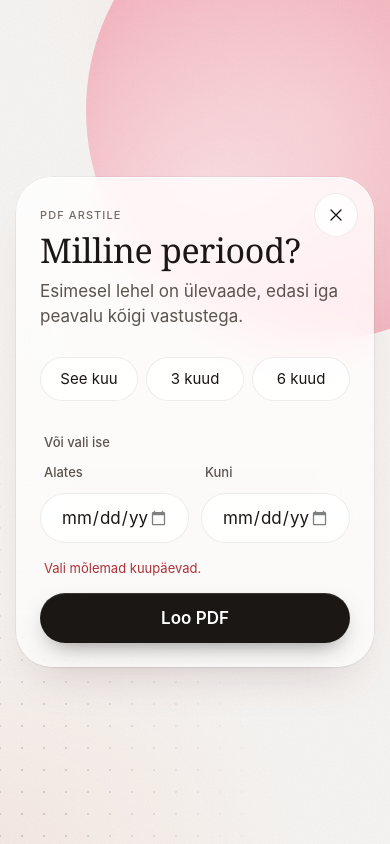
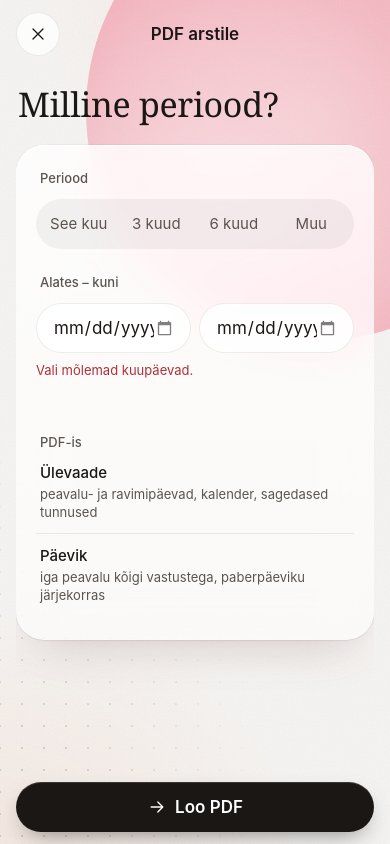
Before and after one commit to rasmus-antsi/peavalu., a Django app: page /eksport/pdf/ in a window 390 px wide. Run offline with Django 5.2, Linux system fonts and the light colour scheme; the visitor is signed in with stand-in values (Sample User, id 1); data that the repository does not hold is empty; some libraries are stand-ins or nearby versions; some web fonts are replaced.

Commit message:
Open the PDF export in the entry form's sheet
On phones it slides up like the entry form (grabber, pull down to close,
the log scaling back); on desktop it is the same centred card. Presets
fill the dates, touching a date switches to Muu, and the PDF opens in a
new tab/viewer so the home-screen app never gets stuck on it.

Co-Authored-By: Claude Opus 5.5 (1M context) <noreply@anthropic.com>

```diff
--- a/a_tracker/forms.py
+++ b/a_tracker/forms.py
@@ -89,17 +89,36 @@ class HeadacheEntryForm(forms.ModelForm):
 
 
 class ExportRangeForm(forms.Form):
+    """A preset period, or any dates. Presets win, so the form also works without JavaScript."""
+
     MAX_DAYS = 2 * 366
+    PRESETS = [("1", "See kuu", 0), ("3", "3 kuud", 2), ("6", "6 kuud", 5)]   # key, label, months back
 
-    alates = forms.DateField(label="Alates", widget=forms.DateInput(format="%Y-%m-%d", attrs={"type": "date"}))
-    kuni = forms.DateField(label="Kuni", widget=forms.DateInput(format="%Y-%m-%d", attrs={"type": "date"}))
+    periood = forms.ChoiceField(choices=[(k, label) for k, label, _ in PRESETS] + [("muu", "Muu")], required=False)
+    alates = forms.DateField(required=False, widget=forms.DateInput(format="%Y-%m-%d", attrs={"type": "date"}))
+    kuni = forms.DateField(required=False, widget=forms.DateInput(format="%Y-%m-%d", attrs={"type": "date"}))
+
+    def __init__(self, *args, today, **kwargs):
+        super().__init__(*args, **kwargs)
+        self.today = today
+
+    @staticmethod
+    def preset_ranges(today):
+        first = today.replace(day=1)
+        for key, label, back in ExportRangeForm.PRESETS:
+            index = first.year * 12 + first.month - 1 - back
+            yield key, label, first.replace(year=index // 12, month=index % 12 + 1), today
 
     def clean(self):
         cleaned = super().clean()
+        preset = {key: (start, end) for key, _, start, end in self.preset_ranges(self.today)}.get(cleaned.get("periood"))
+        if preset:
+            cleaned["alates"], cleaned["kuni"] = preset
         start, end = cleaned.get("alates"), cleaned.get("kuni")
-        if start and end:
-            if start > end:
-                raise forms.ValidationError("Algus peab olema enne lõppu.")
-            if (end - start).days > self.MAX_DAYS:
-                raise forms.ValidationError("Vali kuni kaheaastane periood.")
+        if not (start and end):
+            raise forms.ValidationError("Vali mõlemad kuupäevad.")
+        if start > end:
+            raise forms.ValidationError("Algus peab olema enne lõppu.")
+        if (end - start).days > self.MAX_DAYS:
+            raise forms.ValidationError("Vali kuni kaheaastane periood.")
         return cleaned
--- a/a_tracker/templates/a_tracker/export_form.html
+++ b/a_tracker/templates/a_tracker/export_form.html
@@ -1,41 +1,72 @@
 {% extends "base.html" %}
 
 {% block title %}PDF arstile · Peavalu{% endblock %}
-{% block body_class %}page-center{% endblock %}
+{% block body_class %}page-form{% endblock %}
 
 {% block app %}
-<main class="center">
-  <div class="card glass confirm export">
-    <a href="{% url 'entry_list' %}" class="icon-btn export__close" aria-label="Sulge">
+{# data-modal-src: the log fetches this block and shows it in the same sheet as the entry form #}
+<div class="form-page" data-modal-src>
+{# target=_blank: from the home-screen app the PDF opens in a viewer with Done, not a dead end #}
+<form method="get" action="{% url 'export_pdf' %}" target="_blank" class="shell shell--form shell--export"
+      hx-boost="false" novalidate data-export-form>
+
+  <header class="bar">
+    <a href="{% url 'entry_list' %}" class="icon-btn" aria-label="Sulge" data-form-close hx-boost="false">
       <svg class="icon"><use href="#i-close"/></svg>
     </a>
-    <p class="eyebrow">PDF arstile</p>
-    <h1 class="confirm__title">Milline periood?</h1>
-    <p class="confirm__text">Esimesel lehel on ülevaade, edasi iga peavalu kõigi vastustega.</p>
+    <p class="bar__title">PDF arstile</p>
+    <span class="icon-btn is-ghost" aria-hidden="true"></span>
+  </header>
 
-    {# The PDF is a file, not a page: never load it through htmx #}
-    <div class="chips export__presets">
-      {% for label, start, end in presets %}
-        <a class="chip" href="{% url 'export_pdf' %}?alates={{ start|date:'Y-m-d' }}&kuni={{ end|date:'Y-m-d' }}" hx-boost="false">{{ label }}</a>
+  <div class="export__body">
+    <h2 class="step__title" tabindex="-1">Milline periood?</h2>
+
+    <div class="card glass">
+      <div class="group">
+        <p class="group__label">Periood</p>
+        <div class="seg seg--export" role="radiogroup" aria-label="Periood">
+          {% for p in presets %}
+            <label class="seg__opt">
+              <input type="radio" name="periood" value="{{ p.key }}" data-start="{{ p.start|date:'Y-m-d' }}" data-end="{{ p.end|date:'Y-m-d' }}" data-count="{{ p.count }}"{% if form.periood.value == p.key %} checked{% endif %}>
+              {{ p.label }}
+            </label>
           {% endfor %}
+          <label class="seg__opt">
+            <input type="radio" name="periood" value="muu"{% if form.periood.value == "muu" %} checked{% endif %}>
+            Muu
+          </label>
+        </div>
       </div>
 
-    <form method="get" action="{% url 'export_pdf' %}" class="export__range" hx-boost="false" novalidate>
-      <p class="group__label">Või vali ise</p>
+      <div class="group">
+        <p class="group__label">Alates – kuni</p>
         <div class="export__dates">
-        <label class="field">
-          <span class="group__label">{{ form.alates.label }}</span>
-          <span class="input">{{ form.alates }}</span>
-        </label>
-        <label class="field">
-          <span class="group__label">{{ form.kuni.label }}</span>
-          <span class="input">{{ form.kuni }}</span>
-        </label>
+          <label class="input"><span class="sr-only">Alates</span>{{ form.alates }}</label>
+          <label class="input"><span class="sr-only">Kuni</span>{{ form.kuni }}</label>
         </div>
         {% for err in form.non_field_errors %}<p class="field__error">{{ err }}</p>{% endfor %}
-      {% if form.alates.errors or form.kuni.errors %}<p class="field__error">Vali mõlemad kuupäevad.</p>{% endif %}
-      <button type="submit" class="btn btn--primary btn--block">Loo PDF</button>
+        <p class="export__summary" data-export-summary>
+          {% for p in presets %}{% if form.periood.value == p.key %}{{ p.count }} peavalu{% endif %}{% endfor %}
+        </p>
+      </div>
+
+      <div class="group">
+        <p class="group__label">PDF-is</p>
+        <ul class="export__contents">
+          <li><b>Ülevaade</b><span>peavalu- ja ravimipäevad, kalender, sagedased tunnused</span></li>
+          <li><b>Päevik</b><span>iga peavalu kõigi vastustega, paberpäeviku järjekorras</span></li>
+        </ul>
+      </div>
+    </div>
+  </div>
+
+  <footer class="actions">
+    <button type="submit" class="btn btn--primary btn--save">
+      <svg class="icon"><use href="#i-arrow"/></svg>
+      <span>Loo PDF</span>
+      <kbd class="kbd">↵</kbd>
+    </button>
+  </footer>
 </form>
 </div>
-</main>
 {% endblock %}
--- a/a_tracker/views.py
+++ b/a_tracker/views.py
@@ -119,27 +119,22 @@ def entry_delete(request, pk):
     return render(request, "a_tracker/entry_delete.html", {"entry": entry})
 
 
-def _export_presets(today):
-    this_month = today.replace(day=1)
-    return [
-        ("See kuu", this_month, today),
-        ("3 kuud", _shift_month(this_month, -2), today),
-        ("6 kuud", _shift_month(this_month, -5), today),
-    ]
-
-
 def export_form(request, form=None):
     today = timezone.localdate()
     if form is None:
-        form = ExportRangeForm(initial={"alates": _shift_month(today.replace(day=1), -2), "kuni": today})
-    return render(request, "a_tracker/export_form.html", {
-        "form": form,
-        "presets": _export_presets(today),
-    })
+        three = next(r for r in ExportRangeForm.preset_ranges(today) if r[0] == "3")
+        form = ExportRangeForm(initial={"periood": "3", "alates": three[2], "kuni": three[3]}, today=today)
+    entries = HeadacheEntry.objects.filter(user=request.user)
+    presets = [
+        {"key": key, "label": label, "start": start, "end": end,
+         "count": entries.filter(date__range=(start, end)).count()}
+        for key, label, start, end in ExportRangeForm.preset_ranges(today)
+    ]
+    return render(request, "a_tracker/export_form.html", {"form": form, "presets": presets})
 
 
 def export_pdf(request):
-    form = ExportRangeForm(request.GET)
+    form = ExportRangeForm(request.GET, today=timezone.localdate())
     if not form.is_valid():
         return export_form(request, form)
     start, end = form.cleaned_data["alates"], form.cleaned_data["kuni"]
--- a/static/css/app.css
+++ b/static/css/app.css
@@ -1333,13 +1333,34 @@ input[type="time"]::-webkit-calendar-picker-indicator { display: none; }
 .confirm__title { font: var(--t-large); letter-spacing: var(--track-title); }
 .confirm__text { font: var(--t-body-long); color: var(--text-2); }
 
-/* PDF export page */
-.export { position: relative; }
-.export__close { position: absolute; top: var(--s-4); right: var(--s-4); }
-.export__presets { display: grid; grid-template-columns: repeat(3, 1fr); margin-top: var(--s-5); }
-.export__range { display: flex; flex-direction: column; margin-top: var(--s-6); }
-.export__dates { display: grid; grid-template-columns: 1fr 1fr; gap: var(--s-3); margin-bottom: var(--s-4); }
-.export__range .field__error { margin: 0 var(--s-1) var(--s-4); }
+/* PDF export: the same sheet / card as the entry form, one step long */
+.shell--export { grid-template-rows: auto minmax(0, 1fr) auto; }
+.export__body { min-height: 0; overflow-y: auto; overscroll-behavior: contain; scrollbar-width: none; padding: var(--s-2) 0 var(--s-4); }
+.export__body::-webkit-scrollbar { display: none; }
+.seg--export .seg__opt { padding: 0 6px; white-space: nowrap; }
+.seg--export .seg__opt:has(input:checked) {
+  background: var(--surface);
+  color: var(--text-1);
+  font: var(--t-subhead-em);
+  box-shadow: 0 1px 2px oklch(21% .008 55 / .08), var(--hairline);
+}
+.seg--export .seg__opt:has(input:focus-visible) { outline: 2px solid var(--rose); outline-offset: -2px; }
+.export__dates { display: grid; grid-template-columns: repeat(2, minmax(0, 1fr)); gap: var(--s-2); }
+.export__dates .input { min-width: 0; padding: 0 var(--s-4); }
+.export__dates input::-webkit-calendar-picker-indicator { margin-left: 0; }
+.export__summary { min-height: 18px; margin: var(--s-3) var(--s-1) 0; font: var(--t-footnote); color: var(--text-2); }
+.export__summary:empty { display: none; }
+.export__contents { list-style: none; display: flex; flex-direction: column; }
+.export__contents li { display: flex; flex-direction: column; gap: 2px; padding: var(--s-3) var(--s-1); border-top: 1px solid var(--line); }
+.export__contents li:first-child { border-top: 0; padding-top: 0; }
+.export__contents b { font: var(--t-subhead-em); }
+.export__contents span { font: var(--t-footnote); color: var(--text-2); }
+.shell--export .actions .btn--save { flex: 1; }
+@media (min-width: 960px) {
+  .shell--export, .entry-modal .shell--export { height: auto; max-height: calc(100dvh - 48px); }
+  .shell--export .card { background: none; box-shadow: none; -webkit-backdrop-filter: none; backdrop-filter: none; padding: 0; border-radius: 0; }
+  .shell--export .actions .btn--save { flex: 0 0 auto; min-width: 200px; margin-left: auto; }
+}
 
 /* --------------------------------------------------------------------------
    Continuous (squircle) corners where supported — Apple's shape.
--- a/static/js/app.js
+++ b/static/js/app.js
@@ -295,6 +295,7 @@
 
   async function openEntrySheet(url) {
     if (topDialog()) return;
+    $$("details.menu[open]").forEach((d) => { d.open = false; });
     let text;
     try { text = await load(url); } catch { navigate(url); return; }
     cache.delete(url);   // fresh next time (csrf token, suggestions)
@@ -304,12 +305,12 @@
 
     const dialog = document.createElement("dialog");
     dialog.className = "sheet entry-modal";
-    dialog.setAttribute("aria-label", "Peavalu kirje");
+    dialog.setAttribute("aria-label", $(".bar__title", src)?.textContent.trim() || "Peavalu kirje");
     dialog.append(...src.childNodes);
     document.body.append(dialog);
     window.htmx?.process(dialog);       // the form submits through htmx like everything else
 
-    const form = $("[data-entry-form]", dialog);
+    const form = $("[data-entry-form], [data-export-form]", dialog);
     form.classList.add("is-modal");
 
     // One way out on phones: the sheet continues down from wherever it is
@@ -339,7 +340,9 @@
     // Esc: ask first if there are answers
     dialog.addEventListener("cancel", (e) => { e.preventDefault(); sheetCtl?.requestClose(); });
 
-    const ctl = initEntryForm(form, { onClose: close });
+    const ctl = form.matches("[data-entry-form]")
+      ? initEntryForm(form, { onClose: close })
+      : initExportForm(form, { onClose: close });
     sheetCtl = ctl;
 
     dialog.showModal();
@@ -394,6 +397,37 @@
     handle.addEventListener("pointercancel", end);
   }
 
+  /* ------------------------------------------------------------ PDF export */
+
+  /* Presets fill the dates; touching a date switches to "Muu". The PDF opens
+     in a new tab/viewer, so the sheet closes behind it. */
+  function initExportForm(form, { onClose } = {}) {
+    const radios = $$('input[name="periood"]', form);
+    const dates = $$('input[type="date"]', form);
+    const summary = $("[data-export-summary]", form);
+    const show = () => {
+      const r = radios.find((x) => x.checked);
+      summary.textContent = r?.dataset.count ? `${r.dataset.count} peavalu` : "";
+    };
+    radios.forEach((r) => r.addEventListener("change", () => {
+      if (r.dataset.start) [dates[0].value, dates[1].value] = [r.dataset.start, r.dataset.end];
+      show();
+    }));
+    dates.forEach((d) => d.addEventListener("input", () => {
+      radios.find((x) => x.value === "muu").checked = true;
+      show();
+    }));
+
+    const closeLink = $("[data-form-close]", form);
+    const requestClose = async () => {
+      if (onClose) onClose(); else navigate(closeLink.href);
+      return true;
+    };
+    closeLink.addEventListener("click", (e) => { e.preventDefault(); requestClose(); });
+    form.addEventListener("submit", () => { if (onClose) setTimeout(onClose, 300); });
+    return { form, requestClose, destroy() {} };
+  }
+
   /* ---------------------------------------------------------- page setup */
 
   let pageFormCtl = null;
@@ -415,6 +449,8 @@
 
     const pageForm = $("#page [data-entry-form]");
     if (pageForm) pageFormCtl = formCtl = initEntryForm(pageForm);
+    const exportForm = $("#page [data-export-form]");
+    if (exportForm) initExportForm(exportForm);
 
     const toggle = $("[data-password-toggle]");
     if (toggle) {
@@ -443,9 +479,10 @@
     $$("dialog[open]").forEach((d) => d.close());
   });
 
-  /* Log: entries and the add button open the sheet instead of a new page */
+  /* Log: entries, the add button and the PDF export open a sheet instead of a new page */
+  const SHEET_LINKS = ".shell--list a.add, .shell--list a.entry, .shell--list a[data-export]";
   document.addEventListener("click", (e) => {
-    const link = e.target.closest(".shell--list a.add, .shell--list a.entry");
+    const link = e.target.closest(SHEET_LINKS);
     if (!link || e.metaKey || e.ctrlKey || e.shiftKey || e.altKey) return;
     e.preventDefault();
     e.stopPropagation();          // keep htmx's boost from also navigating
@@ -454,7 +491,7 @@
 
   // Warm the cache on hover / first touch so the sheet opens instantly
   const warm = (e) => {
-    const link = e.target.closest?.(".shell--list a.add, .shell--list a.entry");
+    const link = e.target.closest?.(SHEET_LINKS);
     if (link) load(link.href).catch(() => {});
   };
   document.addEventListener("pointerover", warm);
@@ -492,6 +529,14 @@
       return;
     }
 
+    // PDF sheet: Enter creates the PDF, like "Loo PDF ↵" promises
+    const exportForm = topDialog()?.querySelector("[data-export-form]") || $("#page [data-export-form]");
+    if (exportForm && e.key === "Enter" && !mod && !e.target.closest("button, a")) {
+      e.preventDefault();
+      exportForm.requestSubmit();
+      return;
+    }
+
     if (topDialog() || typing || mod) return;
     const list = $(".shell--list");
     if (e.key === "?") { openDialog($("#keys")); return; }
```
Also changed, not shown: a_tracker/tests.py (+14 -2 lines). Lines whose indentation alone changed are shown as unchanged.
